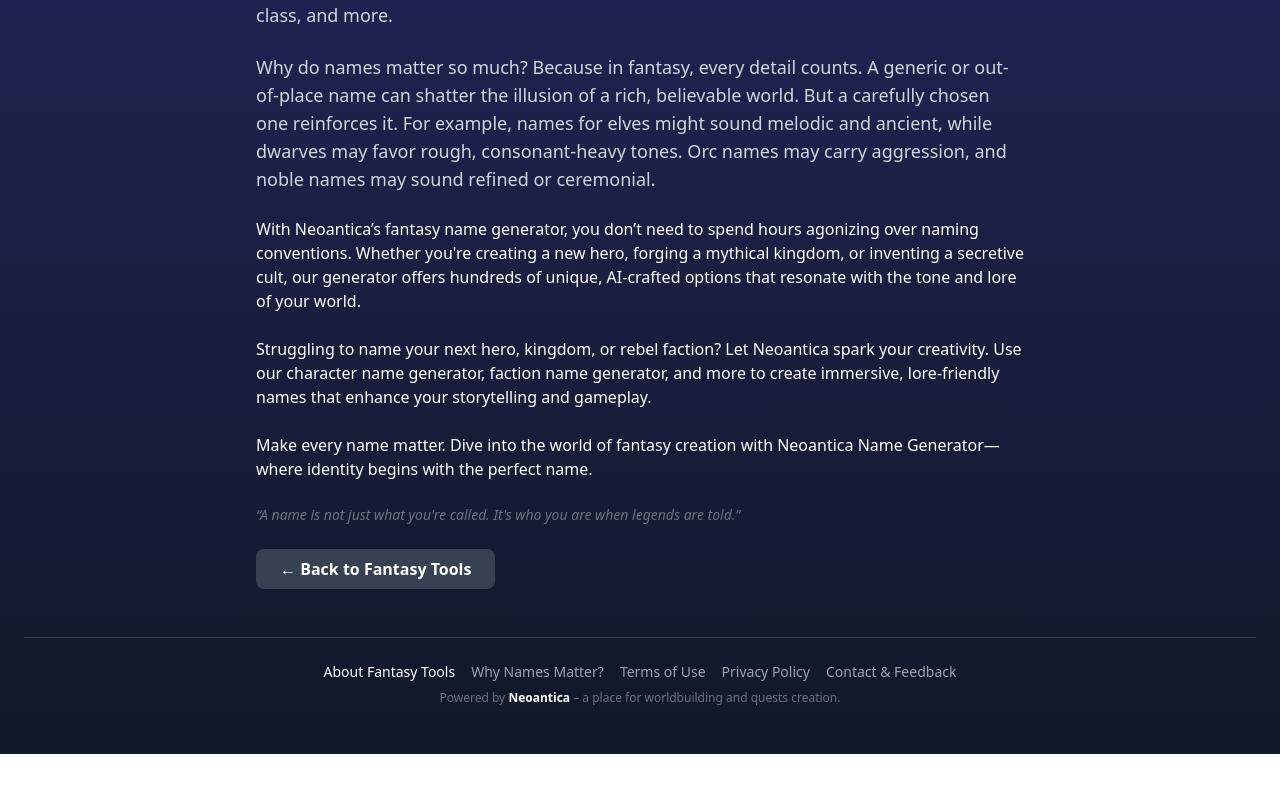
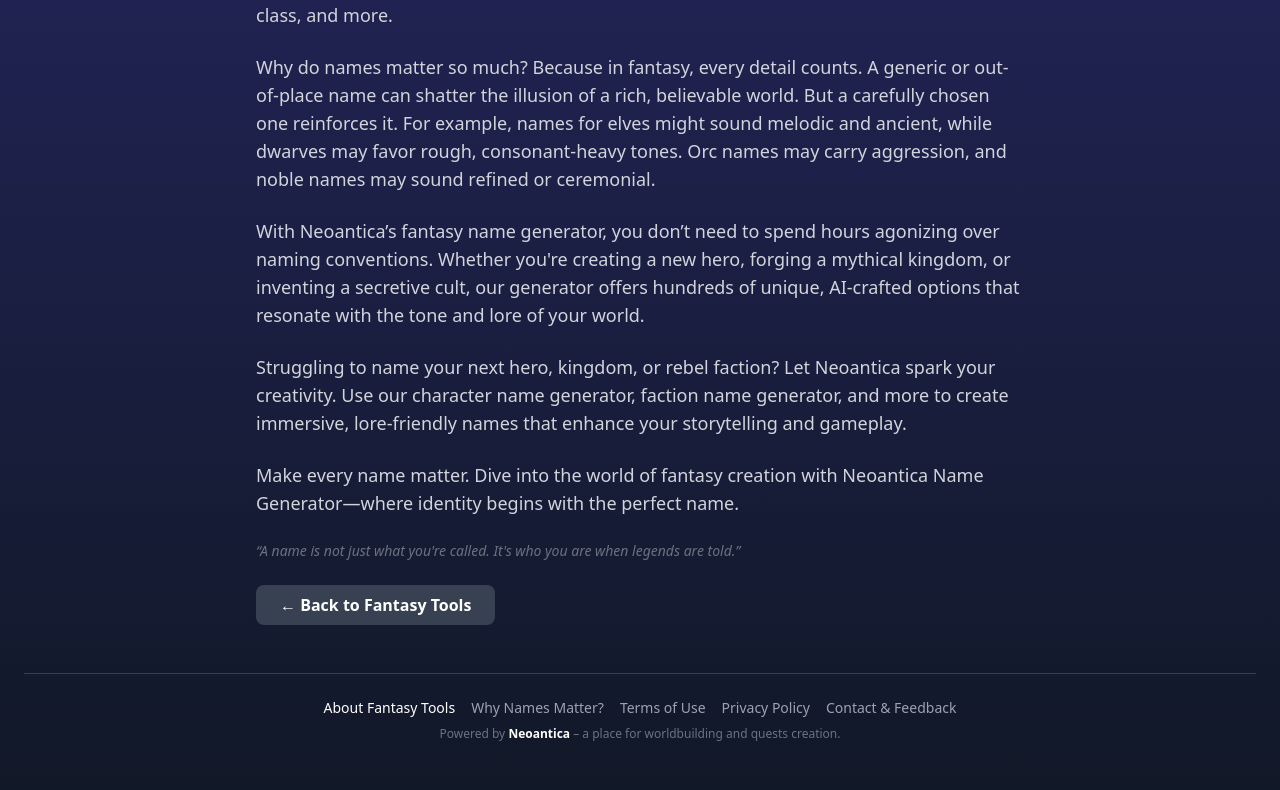
Before and after one commit to JiriTill/fantasytools, a React (Vite) app in the folder client/: page /why-names-matter in a window 1280 px wide. Shown: the part 899-1689 px from the top of the page. Before the commit the page ends 1653 px from the top, so only its background shows below. Built offline with nearby package versions, Linux system fonts and the light colour scheme.

Commit message:
Update WhyNamesMatter.jsx

```diff
--- a/client/src/pages/WhyNamesMatter.jsx
+++ b/client/src/pages/WhyNamesMatter.jsx
@@ -52,13 +52,13 @@ export default function WhyNamesMatter() {
         <p className="text-lg text-gray-300">
           Why do names matter so much? Because in fantasy, every detail counts. A generic or out-of-place name can shatter the illusion of a rich, believable world. But a carefully chosen one reinforces it. For example, names for elves might sound melodic and ancient, while dwarves may favor rough, consonant-heavy tones. Orc names may carry aggression, and noble names may sound refined or ceremonial.
         </p>
-        <p>
+        <p className="text-lg text-gray-300">
         With Neoantica’s fantasy name generator, you don’t need to spend hours agonizing over naming conventions. Whether you're creating a new hero, forging a mythical kingdom, or inventing a secretive cult, our generator offers hundreds of unique, AI-crafted options that resonate with the tone and lore of your world.
         </p>
-        <p>
+        <p className="text-lg text-gray-300">
         Struggling to name your next hero, kingdom, or rebel faction? Let Neoantica spark your creativity. Use our character name generator, faction name generator, and more to create immersive, lore-friendly names that enhance your storytelling and gameplay.
         </p>
-        <p>
+        <p className="text-lg text-gray-300">
         Make every name matter. Dive into the world of fantasy creation with Neoantica Name Generator—where identity begins with the perfect name.
         </p>
 
```
